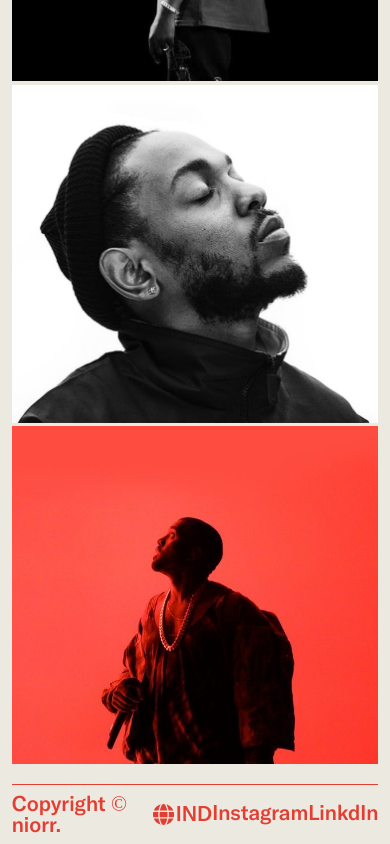
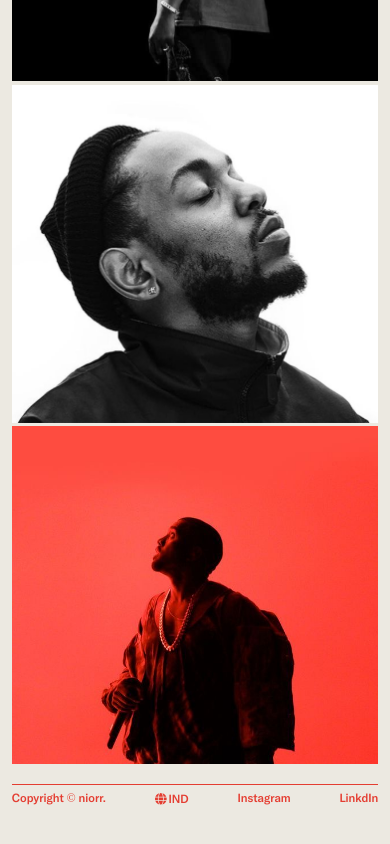
Before and after one commit to PiyushG-dev/niorr-instagram-content, a React (Vite) app: page / in a window 390 px wide. Shown: the part 440-1284 px from the top of the page. After the commit the page ends 1253 px from the top, so only its background shows below. Built offline with nearby package versions, Linux system fonts and the light colour scheme; a web font is replaced by a local one.

Commit message:
bug fixes

```diff
--- a/src/components/work/Work.module.css
+++ b/src/components/work/Work.module.css
@@ -117,6 +117,6 @@
     }
 
     .socials p{
-        font-size: 2.5vmax;
+        font-size: 3vw;
     }
 }
```
